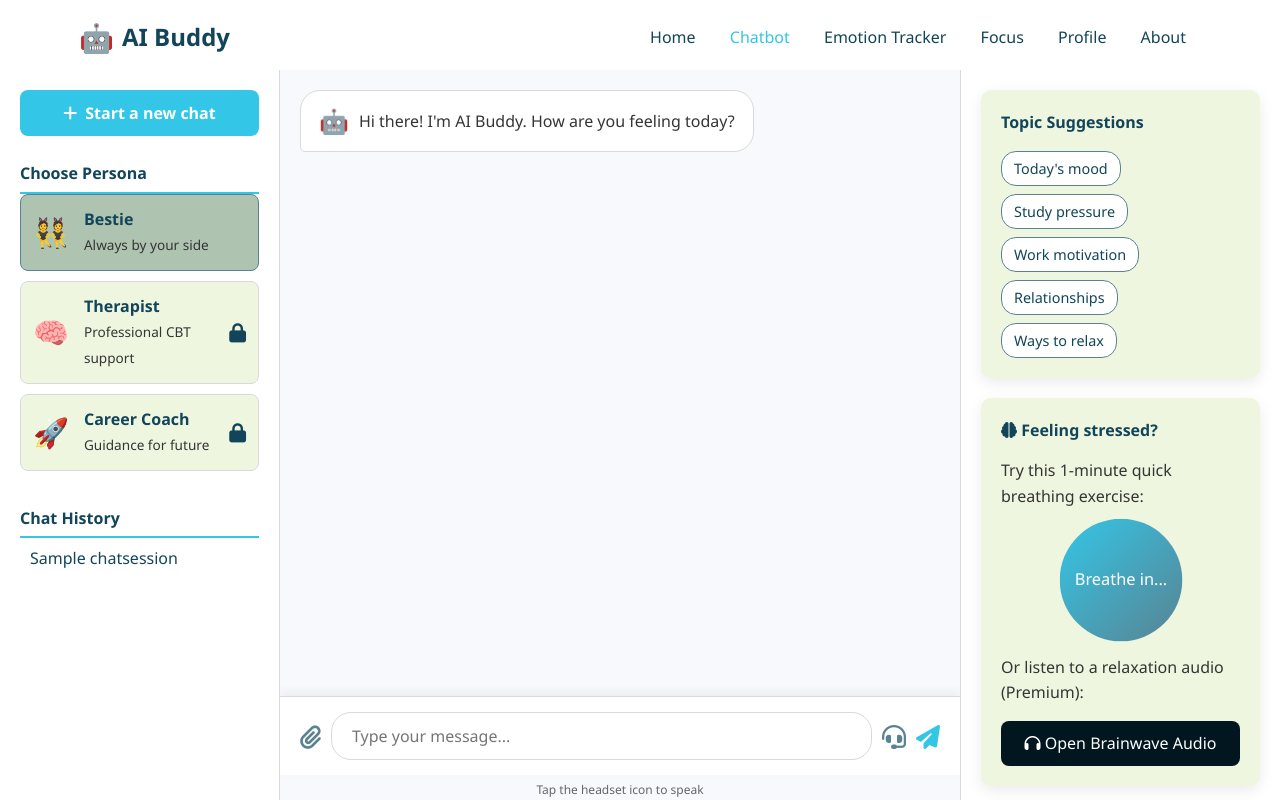
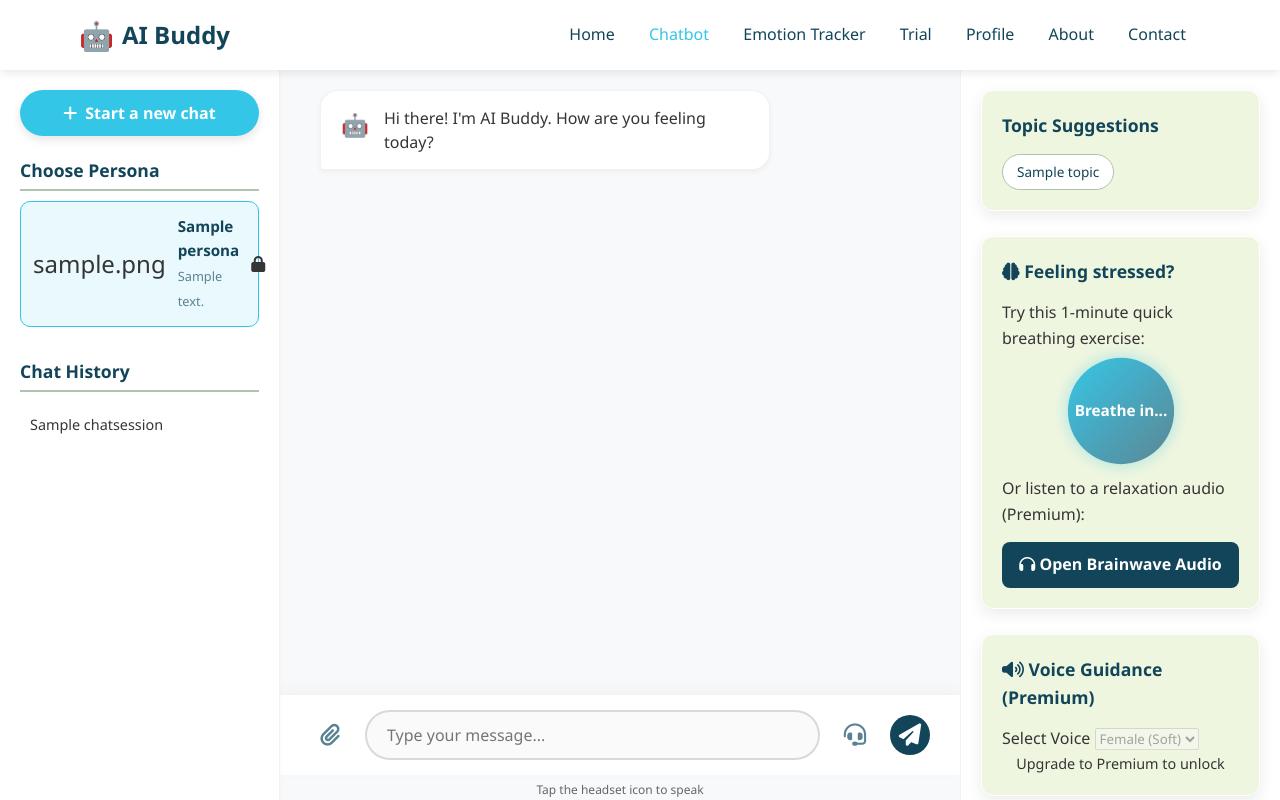
Before and after one commit to DacienNguyeen/ai-buddy-chatbot, a PHP site: page /modules/chatbot/views/index.php in a window 1280 px wide. Run offline with PHP 8.4, Linux system fonts and the light colour scheme; tables that the repository leaves empty hold one stand-in row (values such as "Sample post").

Commit message:
Add dynamic loading for personas and topics; update navigation links and styles

```diff
--- /dev/null
+++ b/api/chatbot/get_personas.php
@@ -0,0 +1,14 @@
+<?php
+header("Access-Control-Allow-Origin: *");
+header('Content-Type: application/json; charset=utf-8');
+require_once __DIR__ . '/../../modules/chatbot/controllers/ChatController.php';
+
+try {
+    $controller = new ChatController();
+    $data = $controller->getPersonas();
+    echo json_encode(['status' => 200, 'data' => $data]);
+} catch (Exception $e) {
+    http_response_code(500);
+    echo json_encode(['status' => 500, 'message' => $e->getMessage()]);
+}
+?>
--- /dev/null
+++ b/api/chatbot/get_topics.php
@@ -0,0 +1,14 @@
+<?php
+header("Access-Control-Allow-Origin: *");
+header('Content-Type: application/json; charset=utf-8');
+require_once __DIR__ . '/../../modules/chatbot/controllers/ChatController.php';
+
+try {
+    $controller = new ChatController();
+    $data = $controller->getTopics();
+    echo json_encode(['status' => 200, 'data' => $data]);
+} catch (Exception $e) {
+    http_response_code(500);
+    echo json_encode(['status' => 500, 'message' => $e->getMessage()]);
+}
+?>
--- a/modules/admin/views/layouts/header.php
+++ b/modules/admin/views/layouts/header.php
@@ -40,7 +40,7 @@
                         </a>
                     </li>
                     <li class="nav-item">
-                        <a class="nav-link" href="<?php echo $path; ?>../../../Prototype_Homepage.html" target="_blank">
+                        <a class="nav-link" href="<?php echo $path; ?>../../../AIBuddy_Homepage.html" target="_blank">
                             <i class="fas fa-external-link-alt"></i> View Website
                         </a>
                     </li>
--- a/modules/chatbot/controllers/ChatController.php
+++ b/modules/chatbot/controllers/ChatController.php
@@ -205,5 +205,18 @@
         // Trả về đường dẫn web (để lưu vào DB)
         return 'public/uploads/' . $fileName;
     }
+
+    // --- THÊM MỚI: Lấy danh sách Persona ---
+    public function getPersonas() {
+        // Chỉ lấy các cột cần thiết để hiển thị
+        $stmt = $this->pdo->query("SELECT PersonaID, PersonaName, Description, Icon, IsPremium FROM Personas");
+        return $stmt->fetchAll();
+    }
+
+    // --- THÊM MỚI: Lấy danh sách Topic ---
+    public function getTopics() {
+        $stmt = $this->pdo->query("SELECT TopicID, TopicName FROM Topics");
+        return $stmt->fetchAll();
+    }
 }
 ?>
--- a/modules/chatbot/views/index.php
+++ b/modules/chatbot/views/index.php
@@ -18,12 +18,13 @@
         AI Buddy
       </div>
       <nav>
-        <a href="../../../Prototype_Homepage.html">Home</a>
+        <a href="../../../AIBuddy_Homepage.php">Home</a>
         <a href="index.php" style="color:var(--accent);">Chatbot</a>
-        <a href="../../../Prototype_EmotionTracker.html">Emotion Tracker</a>
-        <a href="../../../Prototype_Focus.html">Focus</a>
-        <a href="../../../Prototype_Profile.html">Profile</a>
-        <a href="../../../Prototype_About.html">About</a>
+        <a href="../../../AIBuddy_EmotionTracker.php">Emotion Tracker</a>
+        <a href="../../../AIBuddy_Trial.php">Trial</a>
+        <a href="../../../AIBuddy_Profile.php">Profile</a>
+        <a href="../../../AIBuddy_About.php">About</a>
+        <a href="../../../AIBuddy_Contact.php">Contact</a>
       </nav>
       <div class="header-toggles">
         <button id="tools-toggle" class="mobile-toggle-btn" aria-label="Toggle tools">
@@ -43,26 +44,9 @@
         <i class="fa-solid fa-plus"></i> Start a new chat
       </button>
 
-        <div class="persona-list">
-                <h4>Choose Persona</h4>
-
-                <div class="persona-card active" data-id="1" onclick="selectPersona(this)">
-                <span class="icon">👯</span>
-                <div class="info"><strong>Bestie</strong><span>Always by your side</span></div>
-                </div>
-
-                <div class="persona-card" data-id="2" onclick="selectPersona(this)">
-                <span class="icon">🧠</span>
-                <div class="info"><strong>Therapist</strong><span>Professional CBT support</span></div>
-                <i class="fa-solid fa-lock premium-lock"></i>
-                </div>
-
-                <div class="persona-card" data-id="3" onclick="selectPersona(this)">
-                <span class="icon">🚀</span>
-                <div class="info"><strong>Career Coach</strong><span>Guidance for future</span></div>
-                <i class="fa-solid fa-lock premium-lock"></i>
-                </div>
-
+        <div class="persona-list" id="persona-list-container">
+          <h4>Choose Persona</h4>
+          <p style="text-align:center; color:#888;">Loading...</p>
         </div>
 
         <div class="chat-history-list">
@@ -114,12 +98,8 @@
     <aside class="sidebar-right" id="sidebar-right">
       <div class="widget-box">
         <h4>Topic Suggestions</h4>
-        <div class="topic-pills">
-          <span class="pill" data-id="1" onclick="selectTopic(this)">Today's mood</span>
-          <span class="pill" data-id="2" onclick="selectTopic(this)">Study pressure</span>
-          <span class="pill" data-id="3" onclick="selectTopic(this)">Work motivation</span>
-          <span class="pill" data-id="4" onclick="selectTopic(this)">Relationships</span>
-          <span class="pill" data-id="5" onclick="selectTopic(this)">Ways to relax</span>
+        <div class="topic-pills" id="topic-list-container">
+            <span style="font-size:0.8rem; color:#888;">Loading topics...</span>
         </div>
       </div>
 
@@ -130,7 +110,7 @@
           Breathe in...
         </div>
         <p style="margin-top:15px;">Or listen to a relaxation audio (Premium):</p>
-        <a href="../../../Prototype_Focus.html" class="premium-audio-link">
+        <a href="../../../AIBuddy_Trial.php" class="premium-audio-link">
           <i class="fa-solid fa-headphones"></i> Open Brainwave Audio
         </a>
       </div>
--- a/public/css/chatbot.css
+++ b/public/css/chatbot.css
@@ -1,87 +1,8 @@
-/* public/css/chatbot.css */
-
-/* Animation cho Mic & AI Speaking */
-.mic-active {
-  background-color: #ff4b4b !important;
-  color: white !important;
-  animation: pulse-red 1.5s infinite;
-  box-shadow: 0 0 15px rgba(255, 75, 75, 0.5);
-}
-
-.ai-speaking {
-  background-color: #28a745 !important;
-  color: white !important;
-  box-shadow: 0 0 15px rgba(40, 167, 69, 0.5);
-}
-
-.listening-pulse {
-  color: #ff4b4b !important;
-  animation: pulse-red 1.5s infinite;
-}
-
-@keyframes pulse-red {
-  0% { transform: scale(1); text-shadow: 0 0 0 rgba(255, 75, 75, 0.7); }
-  50% { transform: scale(1.1); }
-  70% { transform: scale(1.2); text-shadow: 0 0 10px rgba(255, 75, 75, 0); }
-  100% { transform: scale(1); text-shadow: 0 0 0 rgba(255, 75, 75, 0); }
-}
-
-/* History List Styles */
-#history-list li {
-  display: flex;
-  justify-content: space-between;
-  align-items: center;
-  padding: 8px 10px;
-  border-radius: 5px;
-  cursor: pointer;
-  transition: background 0.2s;
-}
-
-#history-list li:hover {
-  background-color: #f0f0f0;
-}
-
-.chat-link {
-  flex-grow: 1;
-  text-decoration: none;
-  color: var(--primary);
-  overflow: hidden;
-  white-space: nowrap;
-  text-overflow: ellipsis;
-  margin-right: 10px;
-  display: block;
-}
-
-.chat-actions {
-  display: flex;
-  gap: 8px;
-  opacity: 0;
-  transition: opacity 0.2s;
-}
-
-#history-list li:hover .chat-actions {
-  opacity: 1;
-}
-
-.action-btn {
-  background: none;
-  border: none;
-  cursor: pointer;
-  font-size: 0.85rem;
-  color: #888;
-  padding: 2px;
-}
-
-.action-btn:hover {
-  color: var(--accent);
-}
-
-.action-btn.delete:hover {
-  color: #dc3545;
-}
-
-/* VARIABLES & GLOBAL STYLES */
+/* ==========================================================================
+   1. CORE VARIABLES & GLOBAL STYLES (Đồng bộ từ Homepage)
+   ========================================================================== */
 :root {
+  /* Color Variables - Chính xác từ AIBuddy_Homepage.php */
   --primary-dark: #01161e;
   --primary: #124559;
   --primary-light: #598392;
@@ -98,14 +19,31 @@
   margin: 0;
   padding: 0;
   box-sizing: border-box;
-  font-family: 'Segoe UI', Tahoma, Geneva, Verdana, sans-serif;
+  font-family: 'Segoe UI', Tahoma, Geneva, Verdana, sans-serif; /* Font chuẩn */
 }
 
 body {
   background-color: var(--background);
   color: var(--text);
   line-height: 1.6;
-  overflow: hidden; /* Prevent body scroll */
+  overflow: hidden; /* Ngăn cuộn trang chính để chat scroll độc lập */
+}
+
+a {
+  text-decoration: none;
+  color: inherit;
+}
+
+/* ==========================================================================
+   2. HEADER (Đồng bộ cấu trúc với Homepage)
+   ========================================================================== */
+header {
+  background-color: var(--white);
+  padding: 15px 0;
+  box-shadow: 0 2px 10px rgba(0, 0, 0, 0.1);
+  height: 70px;
+  position: relative;
+  z-index: 100;
 }
 
 .container {
@@ -115,19 +53,11 @@
   padding: 0 15px;
 }
 
-/* HEADER */
-header {
-  background-color: var(--white);
-  padding: 15px 0;
-  box-shadow: 0 2px 10px rgba(0, 0, 0, 0.1);
-  height: 70px;
-  z-index: 100;
-}
-
 .header-content {
   display: flex;
   justify-content: space-between;
   align-items: center;
+  height: 100%;
 }
 
 .logo {
@@ -145,18 +75,17 @@
 
 nav a {
   margin: 0 15px;
-  text-decoration: none;
   color: var(--primary);
   font-weight: 500;
   transition: color 0.3s;
 }
 
-nav a:hover {
+nav a:hover, nav a.active {
   color: var(--accent);
 }
 
 .header-toggles {
-  display: none;
+  display: none; /* Ẩn trên desktop */
   gap: 15px;
 }
 
@@ -168,30 +97,30 @@
   cursor: pointer;
 }
 
-/* CHAT LAYOUT */
+/* ==========================================================================
+   3. CHAT LAYOUT (3 Cột)
+   ========================================================================== */
 .chat-layout-container {
   display: grid;
-  grid-template-columns: 280px 1fr 320px;
-  height: calc(100vh - 70px);
+  grid-template-columns: 280px 1fr 320px; /* Sidebar Trái - Chat - Sidebar Phải */
+  height: calc(100vh - 70px); /* Full height trừ header */
+  background-color: var(--background);
 }
 
-/* SIDEBAR LEFT */
+/* ==========================================================================
+   4. SIDEBAR TRÁI (History & Personas)
+   ========================================================================== */
 .sidebar-left {
   background-color: var(--white);
-  border-right: 1px solid var(--gray);
+  border-right: 1px solid rgba(0,0,0,0.05);
   padding: 20px;
   display: flex;
   flex-direction: column;
-  gap: 25px;
+  gap: 20px;
   overflow-y: auto;
   z-index: 90;
   transition: transform 0.3s ease;
-}
-
-.sidebar-left h4 {
-  color: var(--primary);
-  border-bottom: 2px solid var(--accent);
-  padding-bottom: 5px;
+  box-shadow: 2px 0 5px rgba(0,0,0,0.02); /* Shadow nhẹ ngăn cách */
 }
 
 .new-chat-btn {
@@ -199,193 +128,263 @@
   color: var(--white);
   border: none;
   padding: 12px;
-  border-radius: 8px;
+  border-radius: 30px; /* Bo tròn giống nút CTA Homepage */
   font-weight: 600;
   font-size: 1rem;
   cursor: pointer;
-  transition: background-color 0.3s;
+  transition: all 0.3s;
   display: flex;
   align-items: center;
   justify-content: center;
   gap: 8px;
+  box-shadow: 0 4px 10px rgba(0, 0, 0, 0.1);
 }
 
 .new-chat-btn:hover {
   background-color: #2ab4d1;
-}
-
-.persona-list .persona-card {
-  display: flex;
-  align-items: center;
-  gap: 15px;
-  padding: 12px;
-  border-radius: 8px;
-  margin-bottom: 10px;
-  background-color: var(--background);
-  border: 1px solid var(--gray);
-  cursor: pointer;
-  transition: box-shadow 0.3s, transform 0.3s;
-}
-
-.persona-list .persona-card:hover {
-  box-shadow: var(--card-shadow);
   transform: translateY(-2px);
 }
 
-.persona-list .persona-card.active {
-  background-color: var(--light);
-  border-color: var(--primary-light);
+.sidebar-left h4 {
+  color: var(--primary);
+  font-size: 1.1rem;
+  margin-bottom: 10px;
+  border-bottom: 2px solid var(--light);
+  padding-bottom: 5px;
+}
+
+/* Persona Cards */
+.persona-card {
+  display: flex;
+  align-items: center;
+  gap: 12px;
+  padding: 12px;
+  border-radius: 10px;
+  margin-bottom: 10px;
+  background-color: var(--white);
+  border: 1px solid var(--gray);
+  cursor: pointer;
+  transition: all 0.3s;
+}
+
+.persona-card:hover {
+  transform: translateY(-2px);
+  box-shadow: var(--card-shadow);
+  border-color: var(--accent);
+}
+
+.persona-card.active {
+  background-color: rgba(51, 198, 231, 0.1); /* Màu accent nhạt */
+  border-color: var(--accent);
 }
 
 .persona-card .icon {
-  font-size: 1.8rem;
+  font-size: 1.5rem;
 }
 
 .persona-card .info strong {
   display: block;
   color: var(--primary);
+  font-size: 0.95rem;
 }
 
 .persona-card .info span {
-  font-size: 0.85rem;
+  font-size: 0.8rem;
+  color: var(--primary-light);
+}
+
+/* History List */
+#history-list {
+  list-style: none;
+}
+
+#history-list li {
+  display: flex;
+  justify-content: space-between;
+  align-items: center;
+  padding: 10px;
+  border-radius: 8px;
+  cursor: pointer;
+  transition: background 0.2s;
+  margin-bottom: 5px;
   color: var(--text);
 }
 
-.persona-card .premium-lock {
-  margin-left: auto;
-  color: var(--primary);
-  font-size: 1.2rem;
+#history-list li:hover {
+  background-color: var(--background);
 }
 
-.chat-history-list ul {
-  list-style: none;
+.chat-link {
+  font-size: 0.9rem;
+  overflow: hidden;
+  white-space: nowrap;
+  text-overflow: ellipsis;
+  max-width: 180px;
 }
 
-/* MAIN CHAT WINDOW */
+.chat-actions {
+  opacity: 0;
+  transition: opacity 0.2s;
+}
+
+#history-list li:hover .chat-actions {
+  opacity: 1;
+}
+
+.action-btn {
+  background: none;
+  border: none;
+  cursor: pointer;
+  color: var(--primary-light);
+  font-size: 0.8rem;
+  padding: 2px 5px;
+}
+
+.action-btn:hover { color: var(--accent); }
+.action-btn.delete:hover { color: #dc3545; }
+
+/* ==========================================================================
+   5. MAIN CHAT AREA
+   ========================================================================== */
 .chat-main {
   display: flex;
   flex-direction: column;
-  height: 100%;
-  background-color: #f7f9fc;
+  background-color: #f8f9fa; /* Màu nền rất nhạt cho vùng chat */
+  position: relative;
   overflow: hidden;
-  position: relative;
 }
 
 .chat-window {
   flex: 1;
   overflow-y: auto;
-  padding: 20px;
+  padding: 20px 40px;
   display: flex;
   flex-direction: column;
-  gap: 15px;
-  min-height: 0;
+  gap: 20px;
 }
 
+/* Messages Styles */
 .message {
   max-width: 75%;
-  padding: 12px 18px;
-  border-radius: 20px;
+  padding: 15px 20px;
+  border-radius: 18px;
+  font-size: 1rem;
   line-height: 1.5;
+  box-shadow: 0 2px 5px rgba(0,0,0,0.05);
+  position: relative;
 }
 
+/* User Message */
 .msg-user {
-  background-color: var(--accent);
+  align-self: flex-end;
+  background-color: var(--accent); /* Màu xanh của nút CTA */
   color: var(--white);
-  align-self: flex-end;
-  border-bottom-right-radius: 5px;
+  border-bottom-right-radius: 4px;
 }
 
+/* AI Message */
 .msg-ai {
+  align-self: flex-start;
   background-color: var(--white);
   color: var(--text);
-  border: 1px solid var(--gray);
-  align-self: flex-start;
-  border-bottom-left-radius: 5px;
+  border: 1px solid rgba(0,0,0,0.05);
+  border-bottom-left-radius: 4px;
   display: flex;
-  gap: 10px;
-  align-items: center;
+  gap: 15px;
 }
 
 .msg-ai .ai-avatar {
-  font-size: 1.5rem;
-  flex-shrink: 0;
+  font-size: 1.4rem;
+  padding-top: 2px;
 }
 
-.msg-ai.empathetic {
-  border-left: 4px solid var(--accent);
-}
-
-/* INPUT AREA */
+/* Input Area */
 .chat-input-area {
-  flex-shrink: 0;
+  background-color: var(--white);
+  padding: 15px 30px;
+  border-top: 1px solid rgba(0,0,0,0.05);
   display: flex;
   align-items: center;
-  gap: 10px;
-  padding: 15px 20px;
-  background: var(--white);
-  border-top: 1px solid var(--gray);
-  box-shadow: 0 -4px 10px rgba(0, 0, 0, 0.05);
-  z-index: 10;
-}
-
-.chat-input-area .input-btn {
-  background: none;
-  border: none;
-  font-size: 1.5rem;
-  color: var(--primary-light);
-  cursor: pointer;
-  transition: color 0.3s;
-}
-
-.chat-input-area .input-btn:hover {
-  color: var(--primary);
+  gap: 15px;
+  box-shadow: 0 -5px 15px rgba(0,0,0,0.03);
 }
 
 .chat-input-area textarea {
   flex-grow: 1;
-  border: 1px solid var(--gray);
-  border-radius: 20px;
+  border: 2px solid var(--gray); /* Viền đậm hơn chút */
+  border-radius: 25px;
   padding: 12px 20px;
   font-size: 1rem;
   resize: none;
-  max-height: 100px;
+  max-height: 120px;
   outline: none;
+  transition: border-color 0.3s;
+  background-color: #fafafa;
 }
 
 .chat-input-area textarea:focus {
   border-color: var(--accent);
-  box-shadow: 0 0 0 2px rgba(51, 198, 231, 0.3);
+  background-color: var(--white);
+}
+
+.input-btn {
+  background: none;
+  border: none;
+  font-size: 1.4rem;
+  color: var(--primary-light);
+  cursor: pointer;
+  transition: all 0.3s;
+  width: 40px;
+  height: 40px;
+  border-radius: 50%;
+  display: flex;
+  align-items: center;
+  justify-content: center;
+}
+
+.input-btn:hover {
+  background-color: var(--light);
+  color: var(--primary);
 }
 
 #send-btn {
-  color: var(--accent);
+  background-color: var(--primary); /* Nút gửi màu đậm */
+  color: var(--white);
 }
 
-/* SIDEBAR RIGHT */
+#send-btn:hover {
+  background-color: var(--primary-dark);
+}
+
+/* ==========================================================================
+   6. SIDEBAR PHẢI (Tools & Context)
+   ========================================================================== */
 .sidebar-right {
   background-color: var(--white);
-  border-left: 1px solid var(--gray);
+  border-left: 1px solid rgba(0,0,0,0.05);
   padding: 20px;
   display: flex;
   flex-direction: column;
-  gap: 20px;
+  gap: 25px;
   overflow-y: auto;
   z-index: 90;
-  transition: transform 0.3s ease;
 }
 
 .widget-box {
-  background-color: var(--background);
-  border-radius: 10px;
+  background-color: var(--background); /* Nền xanh nhạt giống body */
+  border-radius: 12px;
   padding: 20px;
-  box-shadow: var(--card-shadow);
+  box-shadow: var(--card-shadow); /* Shadow giống card homepage */
+  border: 1px solid var(--white);
 }
 
 .widget-box h4 {
   color: var(--primary);
   margin-bottom: 15px;
+  font-size: 1.1rem;
 }
 
+/* Topic Pills */
 .topic-pills {
   display: flex;
   flex-wrap: wrap;
@@ -394,22 +393,25 @@
 
 .pill {
   background: var(--white);
-  border: 1px solid var(--primary-light);
+  border: 1px solid var(--light);
   color: var(--primary);
-  padding: 5px 12px;
-  border-radius: 15px;
-  font-size: 0.9rem;
+  padding: 6px 14px;
+  border-radius: 20px;
+  font-size: 0.85rem;
   cursor: pointer;
-  transition: background-color 0.3s;
+  transition: all 0.2s;
 }
 
 .pill:hover {
-  background-color: var(--light);
+  background-color: var(--accent);
+  color: var(--white);
+  border-color: var(--accent);
 }
 
+/* Breathing Circle */
 .mini-breathing-circle {
-  height: 120px;
-  width: 120px;
+  height: 100px;
+  width: 100px;
   background: linear-gradient(135deg, var(--accent) 0%, var(--primary-light) 100%);
   border-radius: 50%;
   margin: 10px auto;
@@ -417,69 +419,88 @@
   align-items: center;
   justify-content: center;
   color: var(--white);
-  font-weight: 500;
-  animation: pulse 4s infinite ease-in-out;
+  font-weight: 600;
+  font-size: 0.9rem;
+  box-shadow: 0 0 15px rgba(51, 198, 231, 0.4);
+  animation: breathe 4s infinite ease-in-out;
 }
 
-@keyframes pulse {
-  0% { transform: scale(0.9); }
-  50% { transform: scale(1.05); }
-  100% { transform: scale(0.9); }
+@keyframes breathe {
+  0%, 100% { transform: scale(0.9); opacity: 0.9; }
+  50% { transform: scale(1.1); opacity: 1; }
 }
 
 .premium-audio-link {
   display: block;
-  background: var(--primary-dark);
+  background: var(--primary);
   color: var(--white);
   text-align: center;
   padding: 10px;
   border-radius: 8px;
   margin-top: 15px;
-  text-decoration: none;
-  font-weight: 500;
+  font-weight: 600;
+  transition: background 0.3s;
 }
 
-.voice-setting {
-  display: flex;
-  justify-content: space-between;
-  align-items: center;
-  margin-bottom: 15px;
+.premium-audio-link:hover {
+  background: var(--primary-dark);
 }
 
-.voice-setting label {
-  font-weight: 500;
-  color: var(--text);
+/* ==========================================================================
+   7. ANIMATIONS & EXTRAS
+   ========================================================================== */
+.mic-active {
+  background-color: #ff4b4b !important;
+  color: white !important;
+  animation: pulse-red 1.5s infinite;
+  box-shadow: 0 0 15px rgba(255, 75, 75, 0.5);
 }
 
-.voice-setting select {
-  padding: 5px 8px;
-  border-radius: 5px;
-  border: 1px solid var(--gray);
+.ai-speaking {
+  background-color: #28a745 !important;
+  color: white !important;
+  box-shadow: 0 0 15px rgba(40, 167, 69, 0.5);
 }
 
-/* RESPONSIVE */
+@keyframes pulse-red {
+  0% { transform: scale(1); box-shadow: 0 0 0 0 rgba(255, 75, 75, 0.7); }
+  70% { transform: scale(1.1); box-shadow: 0 0 0 10px rgba(255, 75, 75, 0); }
+  100% { transform: scale(1); box-shadow: 0 0 0 0 rgba(255, 75, 75, 0); }
+}
+
+/* Image Preview */
+#image-preview-container {
+  display: none;
+  padding: 10px 30px;
+  background: var(--white);
+  border-top: 1px solid rgba(0,0,0,0.05);
+}
+
+#image-preview {
+  max-height: 80px;
+  border-radius: 8px;
+  border: 1px solid var(--gray);
+  box-shadow: 0 2px 5px rgba(0,0,0,0.1);
+}
+
+/* ==========================================================================
+   8. RESPONSIVE DESIGN
+   ========================================================================== */
 @media (max-width: 1024px) {
   .chat-layout-container {
-    grid-template-columns: 280px 1fr;
+    grid-template-columns: 260px 1fr;
   }
-  .sidebar-right {
-    display: none;
-  }
-  .header-toggles {
-    display: flex;
-  }
-  #tools-toggle {
-    display: block;
-  }
-  #menu-toggle {
-    display: none;
-  }
+  .sidebar-right { display: none; }
+  .header-toggles { display: flex; }
+  #tools-toggle { display: block; }
+  #menu-toggle { display: none; }
+
   .sidebar-right.is-open {
     display: flex;
     position: fixed;
     right: 0;
     top: 70px;
-    width: 320px;
+    width: 300px;
     height: calc(100vh - 70px);
     transform: translateX(0);
     box-shadow: -5px 0 15px rgba(0,0,0,0.1);
@@ -490,39 +511,31 @@
   .chat-layout-container {
     grid-template-columns: 1fr;
   }
-  nav {
-    display: none;
-  }
-  #menu-toggle, #tools-toggle {
-    display: block;
-  }
+  nav { display: none; }
+  #menu-toggle, #tools-toggle { display: block; }
+
   .sidebar-left, .sidebar-right {
     position: fixed;
     top: 70px;
     height: calc(100vh - 70px);
     box-shadow: 0 0 20px rgba(0,0,0,0.15);
+    width: 280px;
   }
+
   .sidebar-left {
-    width: 280px;
     left: 0;
     transform: translateX(-100%);
   }
-  .sidebar-left.is-open {
-    transform: translateX(0);
-  }
   .sidebar-right {
-    width: 320px;
     right: 0;
     transform: translateX(100%);
     display: flex;
   }
-  .sidebar-right.is-open {
+
+  .sidebar-left.is-open, .sidebar-right.is-open {
     transform: translateX(0);
   }
-  .chat-input-area {
-    padding: 10px 15px;
-  }
-  .message {
-    max-width: 85%;
-  }
+
+  .chat-window { padding: 15px; }
+  .message { max-width: 85%; }
 }
--- a/public/js/chatbot.js
+++ b/public/js/chatbot.js
@@ -23,6 +23,8 @@
     setupEventListeners();
     setupVoiceFeatures();
     setupImageUpload();
+    loadPersonas();
+    loadTopics();
 });
 
 function setupUIToggles() {
@@ -483,3 +485,59 @@
 }
 function removeTypingIndicator(id) { const el=document.getElementById(id); if(el) el.remove(); }
 function scrollToBottom() { const cw = document.getElementById('chat-window'); cw.scrollTop = cw.scrollHeight; }
+
+// --- DYNAMIC DATA LOADING ---
+
+function loadPersonas() {
+    fetch(API_BASE + 'get_personas.php')
+        .then(res => res.json())
+        .then(data => {
+            if (data.status === 200) {
+                const container = document.getElementById('persona-list-container');
+                // Giữ lại tiêu đề h4
+                container.innerHTML = '<h4>Choose Persona</h4>';
+
+                data.data.forEach(p => {
+                    // Kiểm tra xem có phải persona đang chọn không
+                    const isActive = (p.PersonaID == currentPersonaId) ? 'active' : '';
+
+                    // Xử lý icon khóa nếu là Premium
+                    const lockIcon = (p.IsPremium == 1) ? '<i class="fa-solid fa-lock premium-lock"></i>' : '';
+
+                    const html = `
+                        <div class="persona-card ${isActive}" data-id="${p.PersonaID}" onclick="selectPersona(this)">
+                            <span class="icon">${p.Icon}</span>
+                            <div class="info">
+                                <strong>${p.PersonaName}</strong>
+                                <span>${p.Description}</span>
+                            </div>
+                            ${lockIcon}
+                        </div>
+                    `;
+                    container.insertAdjacentHTML('beforeend', html);
+                });
+            }
+        })
+        .catch(err => console.error("Load Personas Error:", err));
+}
+
+function loadTopics() {
+    fetch(API_BASE + 'get_topics.php')
+        .then(res => res.json())
+        .then(data => {
+            if (data.status === 200) {
+                const container = document.getElementById('topic-list-container');
+                container.innerHTML = ''; // Xóa chữ loading
+
+                data.data.forEach(t => {
+                    const html = `
+                        <span class="pill" data-id="${t.TopicID}" onclick="selectTopic(this)">
+                            ${t.TopicName}
+                        </span>
+                    `;
+                    container.insertAdjacentHTML('beforeend', html);
+                });
+            }
+        })
+        .catch(err => console.error("Load Topics Error:", err));
+}
```
